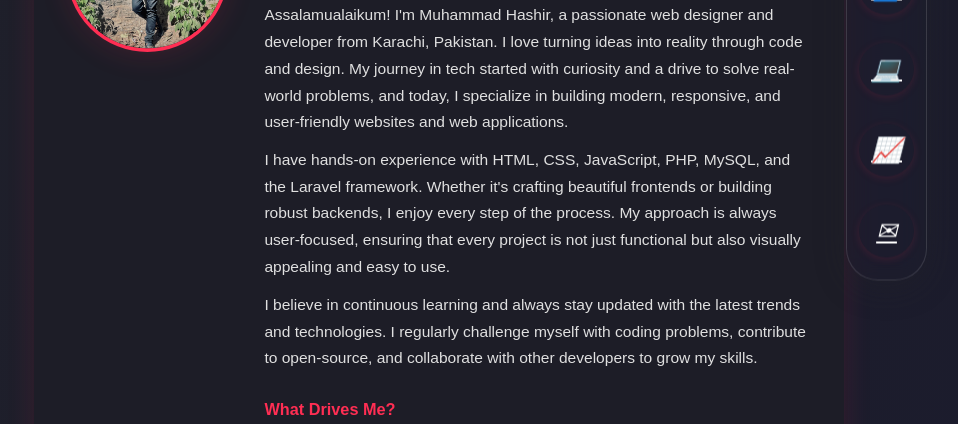
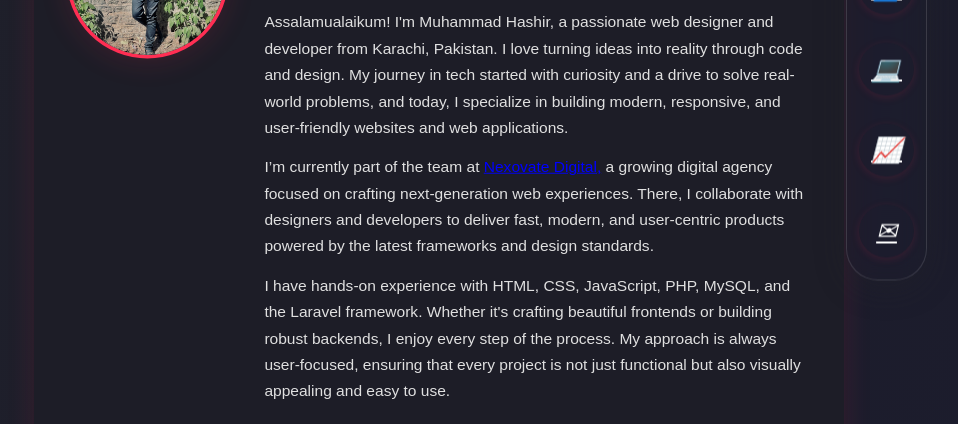
Before and after one commit to hashir03042122258/newportfolio, a plain HTML site: page about.html in a window 1280 px wide. Shown: the part 331-755 px from the top of the page, without its empty margins (321-1279 px from the left). Drawn offline with Linux system fonts and the light colour scheme.

Commit message:
portfolio update

```diff
--- a/about.html
+++ b/about.html
@@ -6,8 +6,12 @@
     <title>About Me | Muhammad Hashir</title>
     <link rel="stylesheet" href="style.css">
 </head>
-<body>
-    <div class="animated-bg"></div>
+<body><style>    .nexovate{
+    color: blue;
+
+    }</style>
+
+        <div class="animated-bg"></div>
     <nav class="main-navbar">
         <a href="index.html#home" title="Home"><i class="icon-home"></i></a>
         <a href="about.html" title="About"><i class="icon-user"></i></a>
@@ -26,6 +30,7 @@
                     <p>
                         Assalamualaikum! I'm Muhammad Hashir, a passionate web designer and developer from Karachi, Pakistan. I love turning ideas into reality through code and design. My journey in tech started with curiosity and a drive to solve real-world problems, and today, I specialize in building modern, responsive, and user-friendly websites and web applications.
                     </p>
+                    <p>I’m currently part of the team at <a href="https://nexovate-digital.vercel.app/" class="nexovate">Nexovate Digital,</a>  a growing digital agency focused on crafting next-generation web experiences. There, I collaborate with designers and developers to deliver fast, modern, and user-centric products powered by the latest frameworks and design standards.</p>
                     <p>
                         I have hands-on experience with HTML, CSS, JavaScript, PHP, MySQL, and the Laravel framework. Whether it's crafting beautiful frontends or building robust backends, I enjoy every step of the process. My approach is always user-focused, ensuring that every project is not just functional but also visually appealing and easy to use.
                     </p>
```
